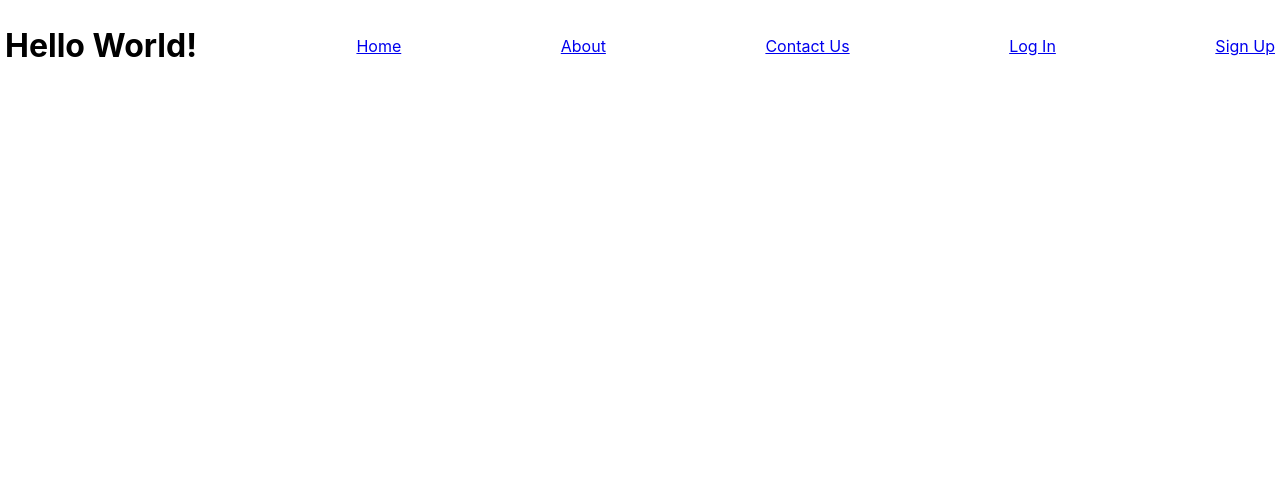
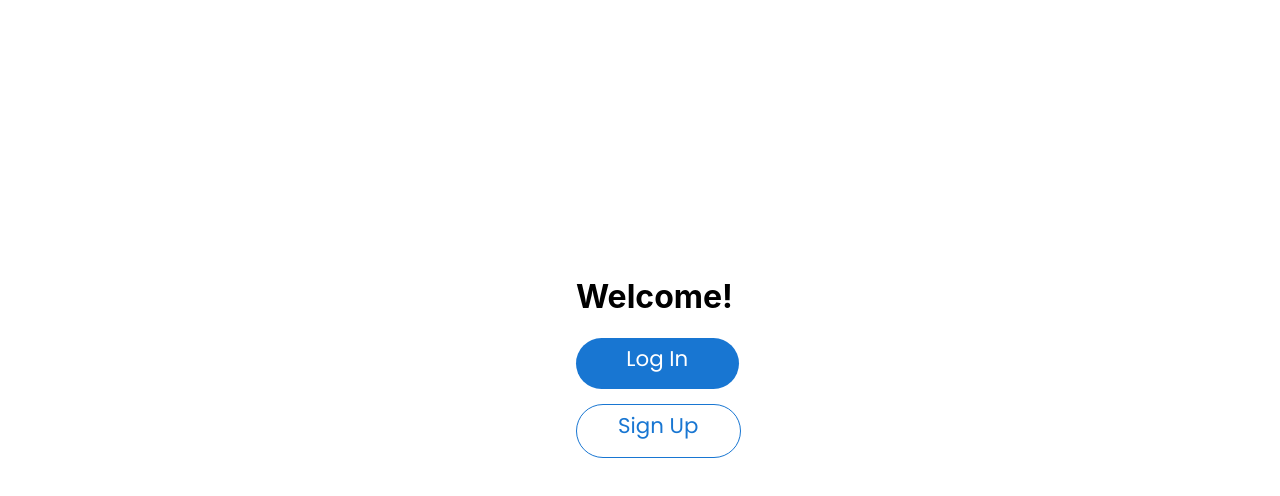
Before and after one commit to dommie123/Sheelas_Site, a React (Create React App) app in the folder frontend/: page / in a window 1280 px wide. Shown: the top 496 px of the page. Built offline with nearby package versions, Linux system fonts and the light colour scheme.

Commit message:
Added temporary splash page

```diff
--- /dev/null
+++ b/frontend/src/components/feature/splash/splash.css
@@ -0,0 +1,40 @@
+.splash-container {
+    padding-left: 45%;
+    padding-top: 20%;
+}
+
+h1 {
+    text-align: center;
+    width: 150px;
+}
+
+.buttons-wrapper {
+    display: flex;
+    flex-direction: column;
+    width: 150px;
+    justify-content: space-around;
+    height: 135px;
+}
+
+.nav-button {
+    height: 80%;
+    width: 95%;
+    align-items: flex-start;
+    border-radius: 5em;
+    font-size: 16pt;
+    padding: 5px 10px;
+    font-family: 'Poppins', 'Outifit', sans-serif;
+    text-decoration: none;
+    text-align: center;
+    margin-bottom: 15px;
+}
+
+#login-nav-button {
+    background-color: #1876D2;
+    color: white;
+}
+
+#signup-nav-button {
+    color: #1876D2;
+    border: 1px solid #1876D2;
+}
--- /dev/null
+++ b/frontend/src/components/feature/splash/splash.js
@@ -0,0 +1,15 @@
+import React from 'react';
+
+import './splash.css';
+
+export default function SplashPage() {
+    return (
+        <div className='splash-container'>
+            <h1>Welcome!</h1>
+            <div className='buttons-wrapper'>
+                <a className='nav-button' id='login-nav-button' href='/login'>Log In</a>
+                <a className='nav-button' id='signup-nav-button' href='/register'>Sign Up</a>
+            </div>
+        </div>
+    )
+}
--- a/frontend/src/components/nav/router.js
+++ b/frontend/src/components/nav/router.js
@@ -6,11 +6,12 @@ import { RegisterModal } from "../feature/register/register-modal";
 import { LoginModal } from "../feature/login/login-modal";
 import AboutPage from "../feature/about/about-us";
 import ContactUsPage from "../feature/contact-us/contact-us";
+import SplashPage from "../feature/splash/splash";
 
 const router = createBrowserRouter([
     {
         path: "/",
-        element: <Navbar />
+        element: <SplashPage />
     },
     {
         path: "/home",
@@ -25,7 +26,6 @@ const router = createBrowserRouter([
         path: "/register",
         element: (
             <>
-                <Navbar />
                 <RegisterModal />
             </>
         )
@@ -34,7 +34,6 @@ const router = createBrowserRouter([
         path: "/login",
         element: (
             <>
-                <Navbar />
                 <LoginModal />
             </>
         )
```
Also changed, not shown: frontend/src/components/feature/about/about-us.js (+1 -1 lines).
